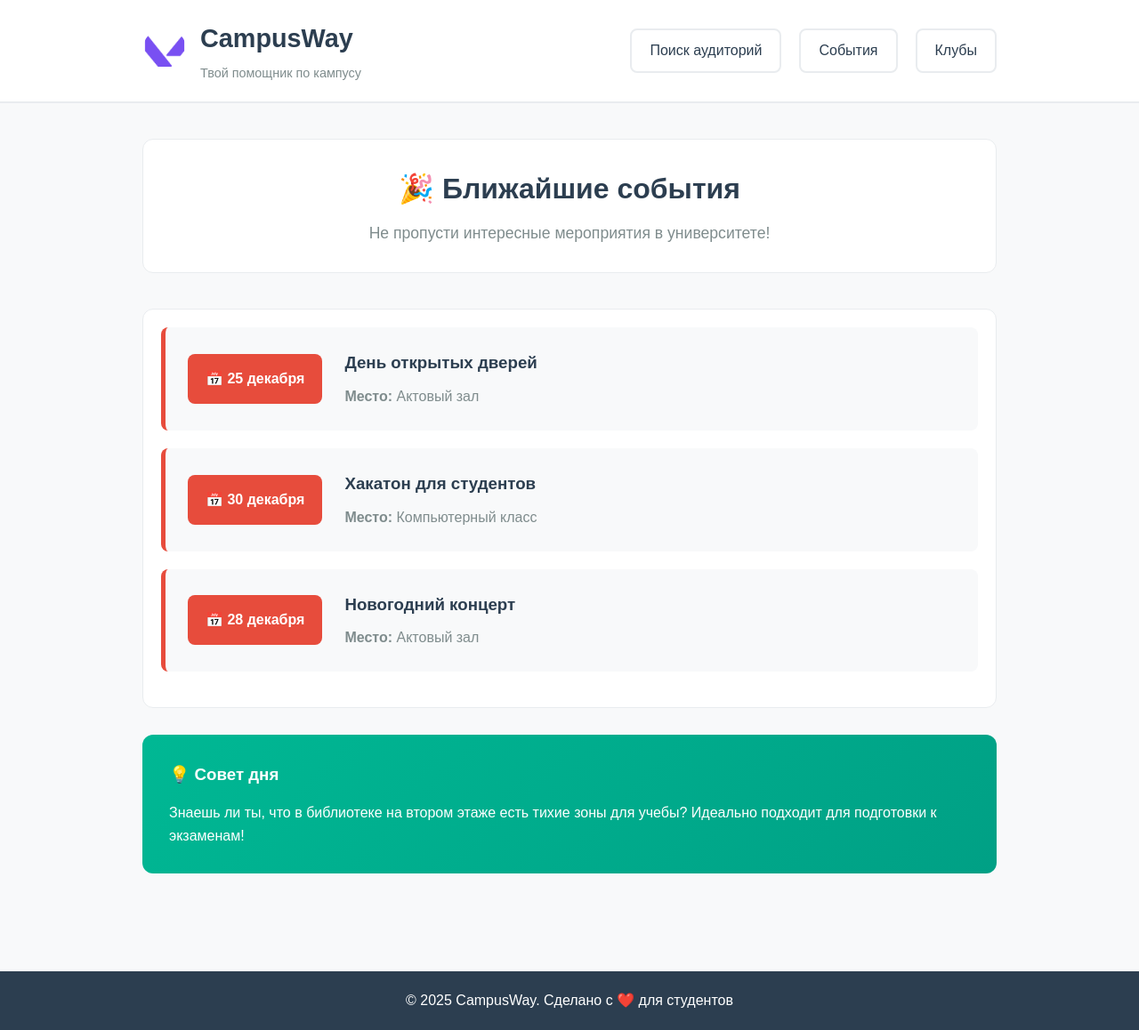
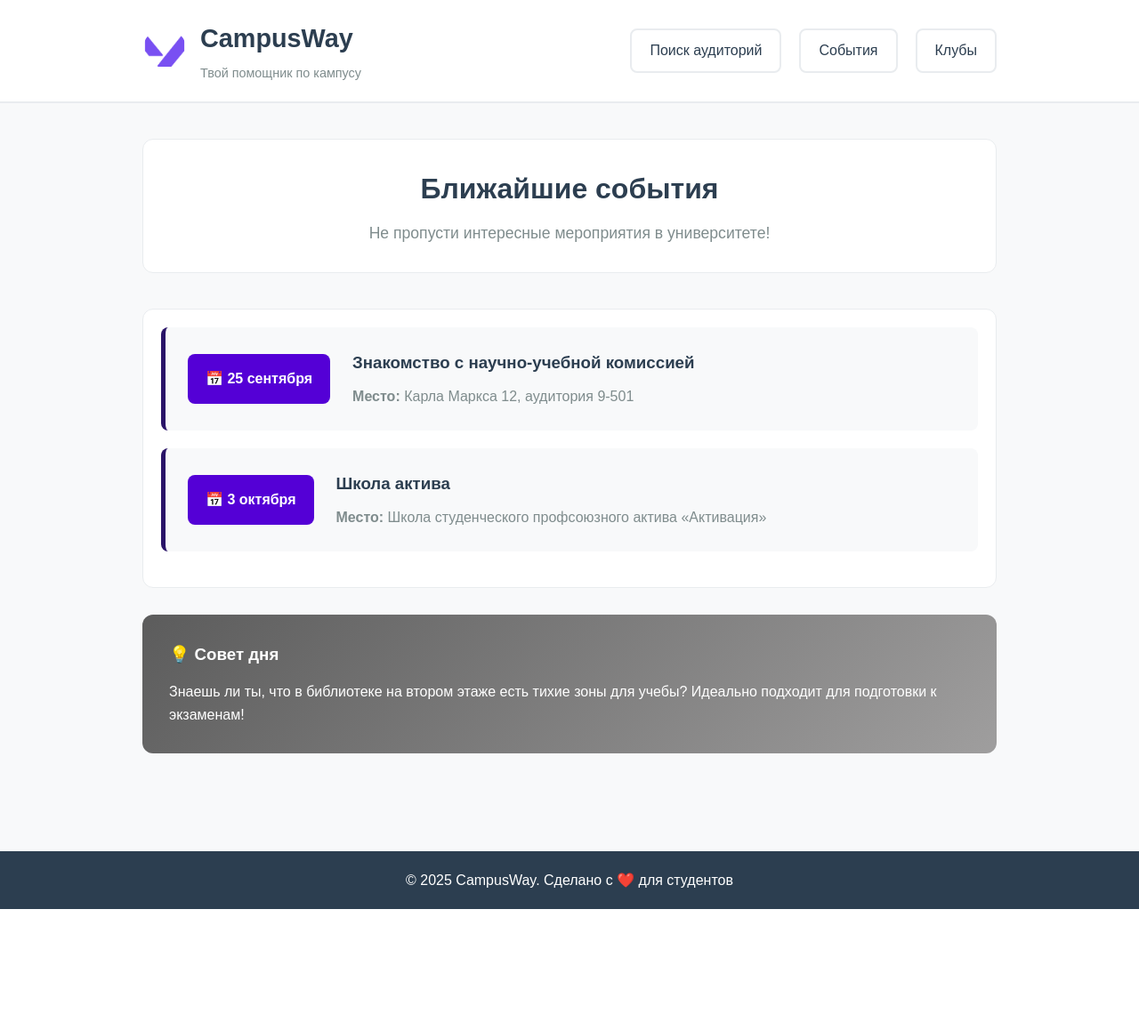
Before and after one commit to haru-matsui/hakaton1, a Flask app: page /events in a window 1280 px wide. Shown: the whole page at 89% size. After the commit the page ends 1022 px from the top, so only its background shows below. Run offline with Flask 3, Linux system fonts and the light colour scheme.

Commit message:
delete smiles, change colors

```diff
--- a/hacaton/app.py
+++ b/hacaton/app.py
@@ -13,9 +13,8 @@ auditoriums = [
 ]
 
 events = [
-    {"name": "День открытых дверей", "date": "25 декабря", "place": "Актовый зал"},
-    {"name": "Хакатон для студентов", "date": "30 декабря", "place": "Компьютерный класс"},
-    {"name": "Новогодний концерт", "date": "28 декабря", "place": "Актовый зал"},
+    {"name": "Знакомство с научно-учебной комиссией", "date": "25 сентября", "place": "Карла Маркса 12, аудитория 9-501"},
+    {"name": "Школа актива", "date": "3 октября", "place": "Школа студенческого профсоюзного актива «Активация»"},
 ]
 
 @app.route('/')
--- a/hacaton/static/style.css
+++ b/hacaton/static/style.css
@@ -43,7 +43,7 @@ header .container {
     gap: 15px;
     text-decoration: none;
     color: inherit;
-    transition: all 0.3s;
+    transition: all 0.3s ease;
 }
 
 .logo:hover {
@@ -67,6 +67,7 @@ header .container {
     height: 50px;
     border-radius: 50%;
     object-fit: cover;
+    transition: transform 0.3s ease;
 }
 
 .logo-text h1 {
@@ -119,7 +120,7 @@ section {
 
 .welcome {
     text-align: center;
-    background: linear-gradient(135deg, #7f7be4, #5e59e0);
+    background: linear-gradient(135deg, #8a87e6, #6b67e0);
     color: white;
     border: none;
 }
@@ -182,7 +183,7 @@ section {
 .quick-search button,
 .search-section button {
     padding: 15px 30px;
-    background-color: #2c3e50;
+    background-color: #414951;
     color: white;
     border: none;
     border-radius: 8px;
@@ -192,7 +193,7 @@ section {
 
 .quick-search button:hover,
 .search-section button:hover {
-    background-color: #34495e;
+    background-color: #27313b;
 }
 
 
@@ -265,7 +266,7 @@ section {
 }
 
 .popular-btn {
-    background-color: #74b9ff;
+    background-color: #8264ff;
     color: white;
     padding: 15px 20px;
     border-radius: 8px;
@@ -275,7 +276,7 @@ section {
 }
 
 .popular-btn:hover {
-    background-color: #0984e3;
+    background-color: #643efe;
 }
 
 
@@ -362,12 +363,12 @@ section {
     padding: 25px;
     border-radius: 8px;
     margin-bottom: 20px;
-    border-left: 5px solid #e74c3c;
+    border-left: 5px solid #2a1468;
     gap: 25px;
 }
 
 .event-date {
-    background-color: #e74c3c;
+    background-color: #5400d6;
     color: white;
     padding: 15px 20px;
     border-radius: 8px;
@@ -395,7 +396,7 @@ section {
 }
 
 .tip {
-    background: linear-gradient(135deg, #00b894, #00a085);
+    background: linear-gradient(135deg, #5c5c5c, #9f9e9e);
     color: white;
     border: none;
 }
--- a/hacaton/templates/clubs.html
+++ b/hacaton/templates/clubs.html
@@ -2,7 +2,7 @@
 
 <!-- Заголовок страницы -->
 <section class="page-title">
-    <h2>👥 Клубы и кружки</h2>
+    <h2>Клубы и кружки</h2>
     <p>Найди единомышленников и развивай свои таланты!</p>
 </section>
 
--- a/hacaton/templates/events.html
+++ b/hacaton/templates/events.html
@@ -1,7 +1,7 @@
 {% extends "base.html" %} {% block title %}События - CampusWay{% endblock %} {% block content %}
 <!-- Заголовок страницы -->
 <section class="page-title">
-    <h2>🎉 Ближайшие события</h2>
+    <h2>Ближайшие события</h2>
     <p>Не пропусти интересные мероприятия в университете!</p>
 </section>
 
--- a/hacaton/templates/index.html
+++ b/hacaton/templates/index.html
@@ -8,7 +8,7 @@
 
 <!-- Быстрый поиск -->
 <section class="quick-search">
-    <h3>🔍 Быстрый поиск аудиторий</h3>
+    <h3>Быстрый поиск аудиторий</h3>
     <form action="/search" method="GET">
         <input type="text" name="q" placeholder="Введи номер аудитории (например: 101, 205)...">
         <button type="submit">Найти</button>
--- a/hacaton/templates/search.html
+++ b/hacaton/templates/search.html
@@ -1,7 +1,7 @@
 {% extends "base.html" %} {% block title %}Поиск аудиторий - CampusWay{% endblock %} {% block content %}
 <!-- Форма поиска -->
 <section class="search-section">
-    <h2>🔍 Найти аудиторию</h2>
+    <h2>Найти аудиторию</h2>
     <form action="/search" method="GET">
         <input type="text" name="q" value="{{ query }}" placeholder="Введи номер аудитории или описание...">
         <button type="submit">Искать</button>
@@ -29,7 +29,7 @@
     </div>
     {% else %}
     <div class="no-results">
-        <h4>😔 Ничего не найдено</h4>
+        <h4>Ничего не найдено</h4>
         <p>Попробуй поискать по-другому или выбери из популярных ниже</p>
     </div>
     {% endif %}
```
Also changed, not shown: hacaton/static/лого.png.
